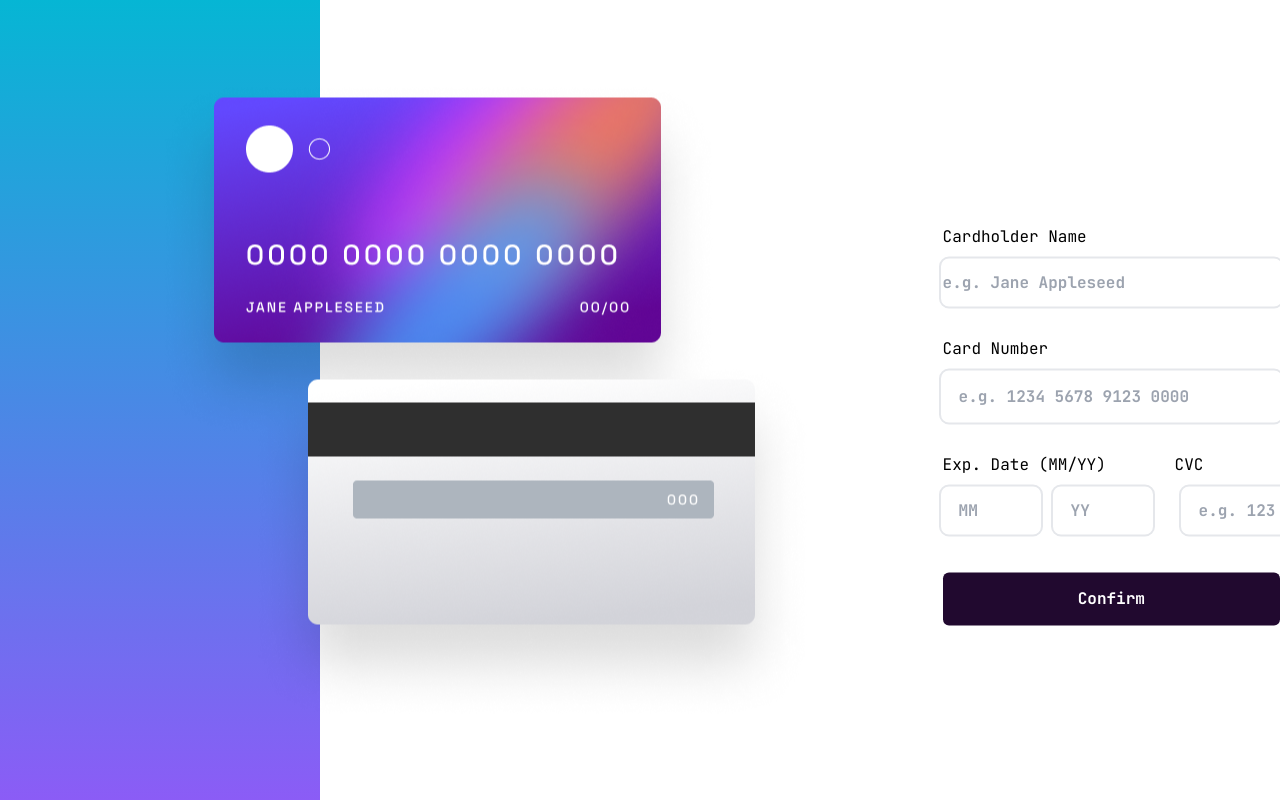
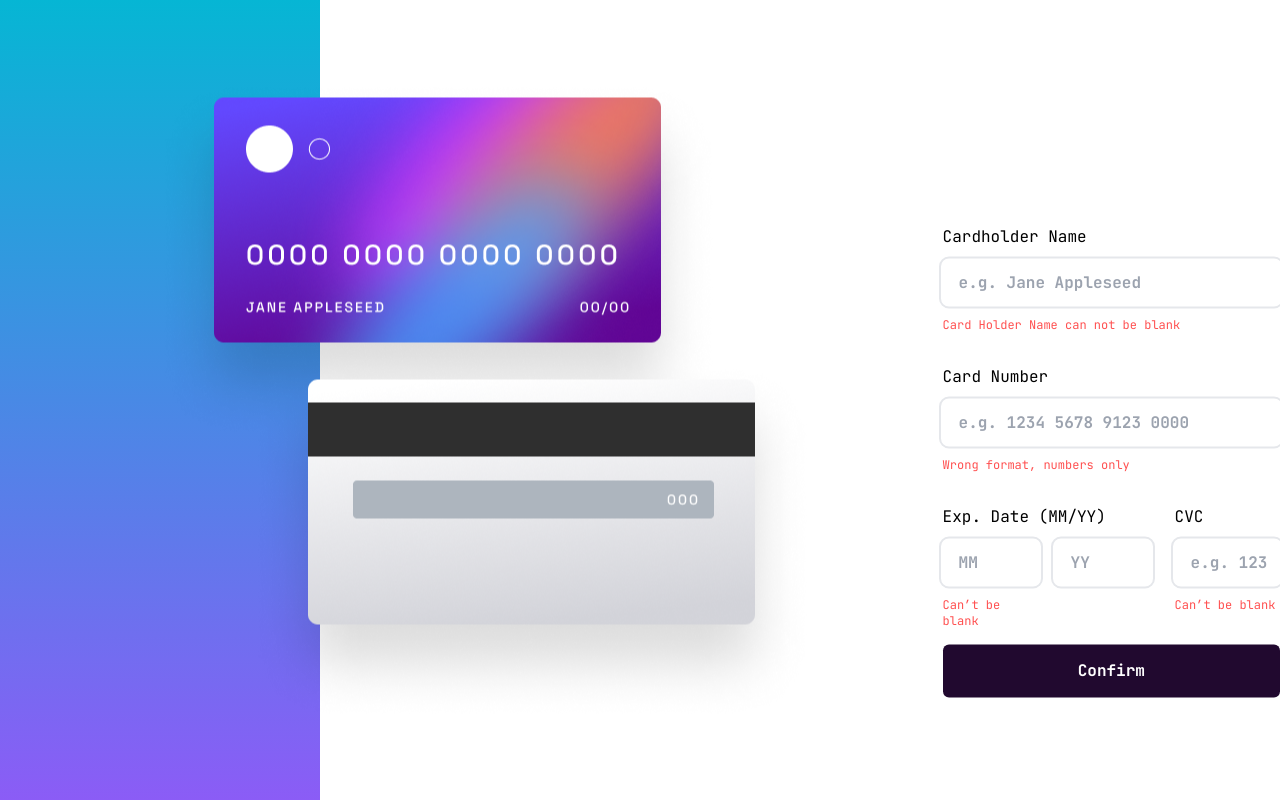
Before and after one commit to TingChiehLin/credit-card-form, a React (Create React App) app: page / in a window 1280 px wide. Built offline with nearby package versions, Linux system fonts and the light colour scheme.

Commit message:
Update - Component structures & errorMessage

```diff
--- a/package.json
+++ b/package.json
@@ -12,6 +12,7 @@
     "@types/react-dom": "^18.0.0",
     "react": "^18.2.0",
     "react-dom": "^18.2.0",
+    "react-icons": "^4.6.0",
     "react-scripts": "5.0.1",
     "typescript": "^4.4.2",
     "web-vitals": "^2.1.0"
--- a/src/App.tsx
+++ b/src/App.tsx
@@ -21,6 +21,10 @@ const App = () => {
     YY: "",
     CVC: "",
   });
+
+  const [isError, setisError] = useState<boolean>(true);
+  const [errorMessage, seterrorMessage] = useState<string>("");
+
   const submitFormHandler = (e: FormEvent<HTMLFormElement>) => {
     e.preventDefault();
   };
@@ -49,43 +53,28 @@ const App = () => {
             placeholder="e.g. Jane Appleseed"
             value={values["cardholderName"]}
             name={"cardholderName"}
-            className={
-              'mb-8 w-full h-11 outline-none font-bold cursor-pointer outline-gray-200 hover:outline-purple-500 outline-2 rounded-md pl-4",'
-            }
             onChange={changeEventHandler}
+            isError={isError}
+            errorText={"Card Holder Name can not be blank"}
           />
-          {/* Card Holder Name can not be blank */}
-          {/* Wrong format, numbers only */}
           <InputField
             label={"Card Number"}
-            type={"number"}
+            type={"text"}
             placeholder="e.g. 1234 5678 9123 0000"
             value={values["cardNumber"]}
             name={"cardNumber"}
-            className={
-              "mb-8 w-full h-12 outline-none font-bold cursor-pointer outline-gray-200 hover:outline-purple-500 outline-2 rounded-md pl-4"
-            }
             onChange={changeEventHandler}
+            isError={isError}
+            errorText={"Wrong format, numbers only"}
           />
-          {/* Can’t be blank */}
           <div className="flex items-start gap-6">
             <DateInputField
               label={"Exp. Date (MM/YY)"}
               MM={values["MM"]}
               YY={values["YY"]}
               onChange={changeEventHandler}
-              className="
-                        w-24
-                        h-11
-                        outline-none
-                        font-bold
-                        cursor-pointer
-                        outline-gray-200
-                        hover:outline-purple-500
-                        outline-2
-                        pl-4
-                        rounded-md
-              "
+              isError={isError}
+              errorText={"Can’t be blank"}
             />
             <InputField
               label={"CVC"}
@@ -93,10 +82,9 @@ const App = () => {
               placeholder="e.g. 123"
               value={values["CVC"]}
               name={"CVC"}
-              className={
-                "mb-10 w-full h-11 outline-none font-bold cursor-pointer outline-gray-200 hover:outline-purple-500 outline-2 pl-4 ml-2 rounded-md"
-              }
               onChange={changeEventHandler}
+              isError={isError}
+              errorText={"Can’t be blank"}
             />
           </div>
           <Button
--- a/src/components/DateInputField/index.tsx
+++ b/src/components/DateInputField/index.tsx
@@ -1,10 +1,13 @@
 import { FC, ChangeEvent } from "react";
+
+import ErrorMessage from "../ErrorMessage";
 
 interface DateInputFieldProp {
   label: string;
   MM: string;
   YY: string;
-  className: string;
+  isError: boolean;
+  errorText: string;
   onChange: (e: ChangeEvent<HTMLInputElement>) => void;
 }
 
@@ -12,28 +15,40 @@ const DateInputField: FC<DateInputFieldProp> = ({
   label,
   MM,
   YY,
-  className,
+  isError,
+  errorText,
   ...DateInputField
 }) => {
+  const customInputClass =
+    "w-24 h-11 outline-none font-bold cursor-pointer outline-gray-200 hover:outline-purple-500 outline-2 pl-4 rounded-md";
   return (
     <div className="flex flex-col w-full">
       <label htmlFor={label} className="block mb-3 w-full">
         {label}
       </label>
       <div className="flex gap-4">
+        <div>
+          <input
+            className={customInputClass}
+            type="number"
+            value={MM}
+            name="MM"
+            placeholder="MM"
+            autoComplete="off"
+            {...DateInputField}
+          />
+          <div className="w-full">
+            {isError && <ErrorMessage text={errorText} />}
+          </div>
+        </div>
         <input
-          {...DateInputField}
-          className={className}
-          value={MM}
-          placeholder="MM"
-          autoComplete="off"
-        />
-        <input
-          {...DateInputField}
-          className={className}
+          className={customInputClass}
+          type="number"
           value={YY}
+          name="YY"
           placeholder="YY"
           autoComplete="off"
+          {...DateInputField}
         />
       </div>
     </div>
--- /dev/null
+++ b/src/components/ErrorMessage/index.tsx
@@ -0,0 +1,11 @@
+import { FC } from "react";
+
+interface ErrorMessageProp {
+  text: string;
+}
+
+const ErrorMessage: FC<ErrorMessageProp> = ({ text }) => {
+  return <div className="text-Error text-xs mt-3">{text}</div>;
+};
+
+export default ErrorMessage;
--- a/src/components/InputField/InputField.tsx
+++ b/src/components/InputField/InputField.tsx
@@ -1,4 +1,6 @@
 import { FC, ChangeEvent } from "react";
+
+import ErrorMessage from "../ErrorMessage";
 
 export interface InputTypeProp {
   label?: string;
@@ -6,17 +8,31 @@ export interface InputTypeProp {
   placeholder: string;
   value: string;
   name: string;
-  className: string;
+  isError: boolean;
+  errorText: string;
   onChange: (e: ChangeEvent<HTMLInputElement>) => void;
 }
 
-export const InputField: FC<InputTypeProp> = ({ label, ...inputProps }) => {
+export const InputField: FC<InputTypeProp> = ({
+  label,
+  isError,
+  errorText,
+  ...inputProps
+}) => {
   return (
     <div>
       <label htmlFor={label} className="block mb-3 w-full">
         {label}
       </label>
-      <input {...inputProps} autoComplete="off" />
+      <div className="mb-8">
+        <input
+          {...inputProps}
+          autoComplete="off"
+          className={`w-full h-11 outline-none font-bold cursor-pointer outline-gray-200 hover:outline-purple-500 outline-2 rounded-md pl-4
+        ${isError && ""}`}
+        />
+        {isError && <ErrorMessage text={errorText} />}
+      </div>
     </div>
   );
 };
```
Also changed, not shown: 2 other files (tests, documents, lock files or other folders).
